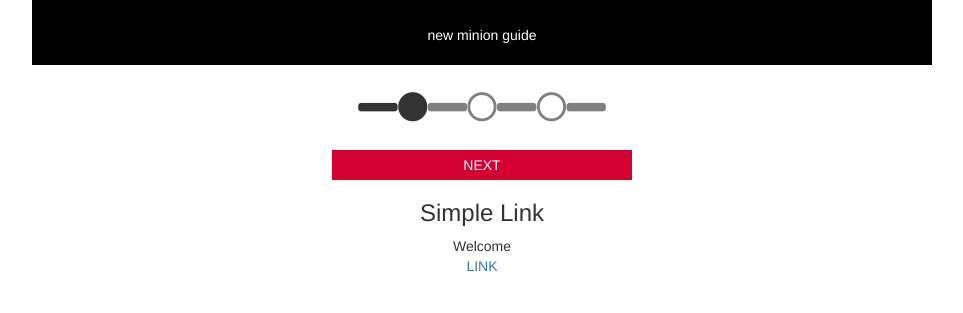
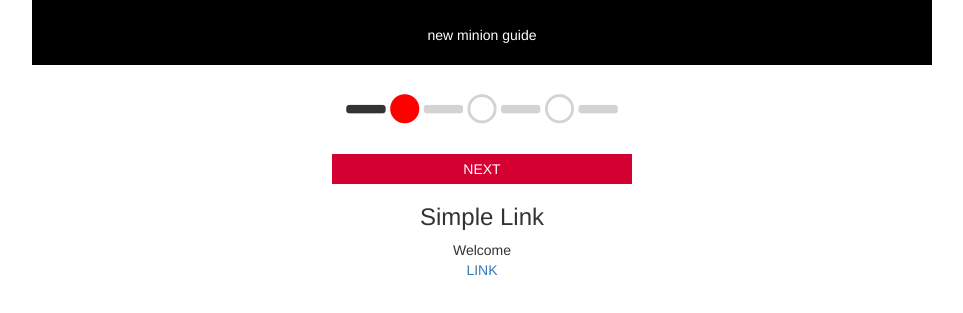
Before and after one commit to bsmmoon/sephack2, a React (Create React App) app: page / in a window 1280 px wide. Shown: the part 355-668 px from the top of the page, without its empty margins (158-1121 px from the left). Built offline with nearby package versions, Linux system fonts and the light colour scheme.

Commit message:
small stuffs

```diff
--- a/src/App.js
+++ b/src/App.js
@@ -9,15 +9,18 @@ class App extends Component {
 
     this.style = Style.import();
 
-    this.bar = <i className="fas fa-minus" style={{'fontSize': '45px'}}></i>
-    this.empty = <i className="far fa-circle" style={{'fontSize': '30px'}}></i>
-    this.full = <i className="fas fa-circle" style={{'fontSize': '30px'}}></i>
+    this.bar = <i className="fas fa-minus" style={{'fontSize': '45px', padding: '2px'}}></i>
+    this.empty = <i className="far fa-circle" style={{'fontSize': '30px', padding: '2px'}}></i>
+    this.full = <i className="fas fa-circle" style={{'fontSize': '30px', padding: '2px', color: 'red'}}></i>
 
     this.state = {
       steps: [
         {title: 'Simple Link', message: 'Welcome', type: 'link', data: {link: 'https://www.sephora.sg/'}},
         {title: 'G Form', message: 'Terms and Conditions applied', type: 'link', data: {link: 'https://docs.google.com/forms/d/e/1FAIpQLSczb52p39n4xvaEFFkKBcF9AJ63m0B5TbkCLDSnRdWPCP5BUQ/viewform?embedded=true'}},
-        {title: 'Image', message: 'WOW', type: 'image', data: {link: 'https://i.kym-cdn.com/entries/icons/mobile/000/013/564/doge.jpg'}},
+        {title: 'Image', message: 'WOW', type: 'image', data: [
+          {link: 'https://i.kym-cdn.com/entries/icons/mobile/000/013/564/doge.jpg', caption: 'wow'},
+          {link: 'https://t3.rbxcdn.com/abab9c91475ebf5a6c172a77e4e24708', caption: 'reverse of wow is wow'}
+        ]},
       ],
       progress: 0,
       complete: false,
@@ -41,10 +44,10 @@ class App extends Component {
           {
             color: 'white',
             background: 'black',
-            'font-weight': '700',
-            'letter-spacing': '0.5px',
-            'font-size': '24px',
-            'line-height': '26px',
+            'fontWeight': '700',
+            'letterSpacing': '0.5px',
+            'fontSize': '24px',
+            'lineHeight': '26px',
           }])}>
           <h1 style={{margin: '20px 0px 10px 0px'}}>{header}</h1>
         </div>
@@ -63,10 +66,18 @@ class App extends Component {
         action = <a href={step.data.link}>LINK</a>;
         break;
       case 'image':
-        action = <img src={step.data.link}/>
+        action = step.data.map((image, index) => {
+          return <div key={index}>
+            <img src={image.link}/>
+            {image.caption}
+          </div>
+        });
       default:
         break;
     }
+
+    console.log(action)
+
     return (
       <div>
         <div className="col-xs-12" style={this.style.base.align.hcvc}>
@@ -98,15 +109,32 @@ class App extends Component {
         progress.push(<span key={`${i}-bar`}>{this.bar}</span>)
         progress.push(<span key={`${i}-circle`}>{this.full}</span>)
       } else {
-        progress.push(<span key={`${i}-bar`} style={{color: 'grey'}}>{this.bar}</span>)
-        progress.push(<span key={`${i}-circle`} style={{color: 'grey'}}>{this.empty}</span>)
+        progress.push(<span key={`${i}-bar`} style={{color: 'lightgrey'}}>{this.bar}</span>)
+        progress.push(<span key={`${i}-circle`} style={{color: 'lightgrey'}}>{this.empty}</span>)
       }
     }
     if (this.state.complete) {
       progress.push(<span key='end-bar'>{this.bar}</span>)
     } else {
-      progress.push(<span key='end-bar' style={{color: 'grey'}}>{this.bar}</span>)
+      progress.push(<span key='end-bar' style={{color: 'lightgrey'}}>{this.bar}</span>)
     }
+
+    let nextButton = (
+      <div>
+        <div className="col-xs-4"></div>
+        <button className="col-xs-4" style={Style.merge([this.style.base.align.hcvc,
+          {
+            border: '0px',
+            padding: '5px',
+            'color': '#fff',
+            'backgroundColor': '#d50032',
+            'borderColor': '#d50032',
+          }])} onClick={this.progress.bind(this)}>
+          NEXT
+        </button>
+        <div className="col-xs-4"></div>
+      </div>
+    )
 
     return (
       <div className="row">
@@ -115,19 +143,8 @@ class App extends Component {
             {progress}
           </div>
         </div>
-        <div className="col-xs-4"></div>
-        <button className="col-xs-4" style={Style.merge([this.style.base.align.hcvc,
-          {
-            border: '0px',
-            padding: '5px',
-            'color': '#fff',
-            'background-color': '#d50032',
-            'border-color': '#d50032',
-          }])} onClick={this.progress.bind(this)}>
-          NEXT
-        </button>
-        <div className="col-xs-4"></div>
-        {this.makeCurrentStepComponent()}
+        {this.state.complete ? '' : nextButton}
+        {this.state.complete ? '' : this.makeCurrentStepComponent()}
       </div>
     )
   }
@@ -135,7 +152,7 @@ class App extends Component {
   completeComponent() {
     return (
       <div className="row">
-        <div className="col-xs-12" style={Style.merge([this.style.base.align.hcvc, {padding: '20px'}])}>
+        <div className="col-xs-12" style={this.style.base.align.hcvc}>
           <img src="https://encrypted-tbn0.gstatic.com/images?q=tbn:ANd9GcQwzrgO9g90pZIK4vHItL08PILDUATpj16B328szTdFGGBNzuLN"/>
         </div>
         <div className="col-xs-12" style={this.style.base.align.hcvc}>
@@ -154,7 +171,8 @@ class App extends Component {
       <div className="container" style={{width: '900px', fontFamily: '"Avalon", CenturyGothic, Helvetica, Arial'}}>
         {this.bannerComponent(url)}
         {this.headerComponent(header, subheader)}
-        {this.state.complete ? this.completeComponent() : this.progressComponent()}
+        {this.progressComponent()}
+        {this.state.complete ? this.completeComponent() : ''}
       </div>
     )
   }
```
Also changed, not shown: package.json (+5 -5 lines), 1 other file (tests, documents, lock files or other folders).
